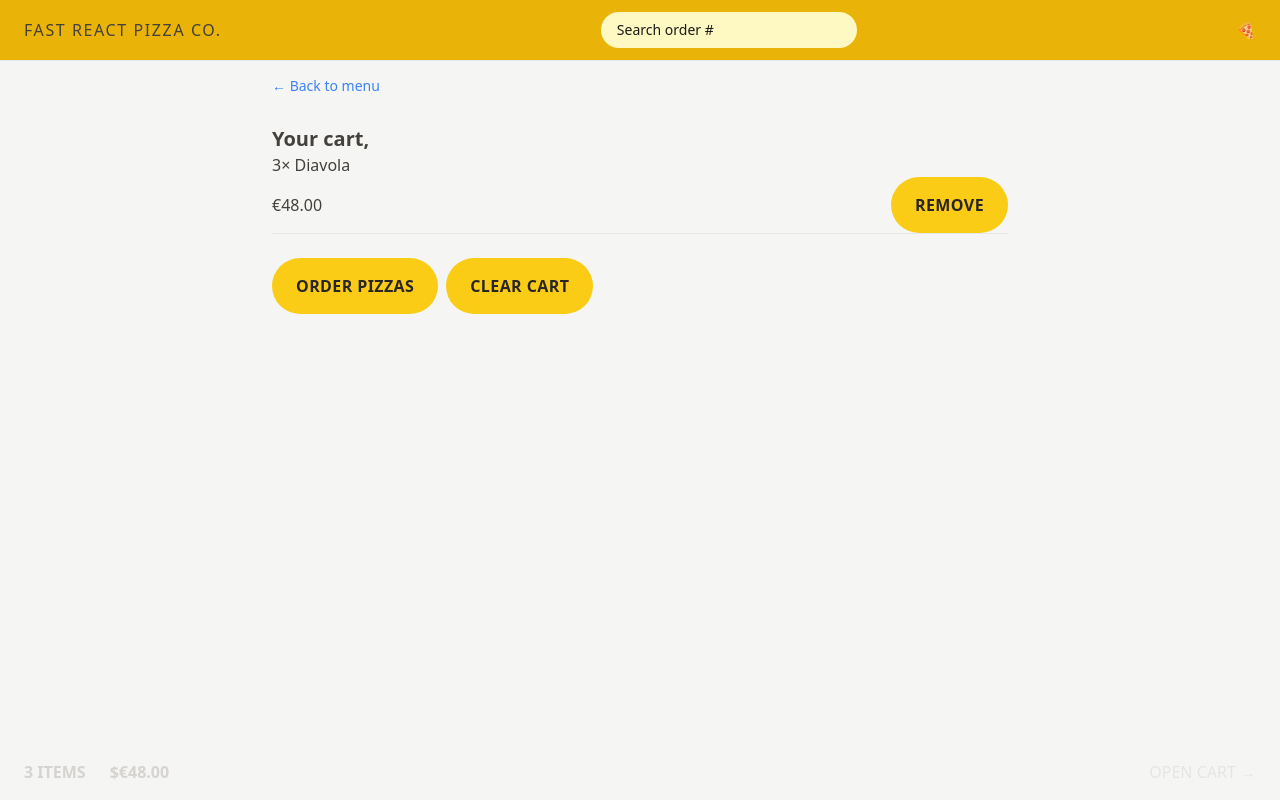
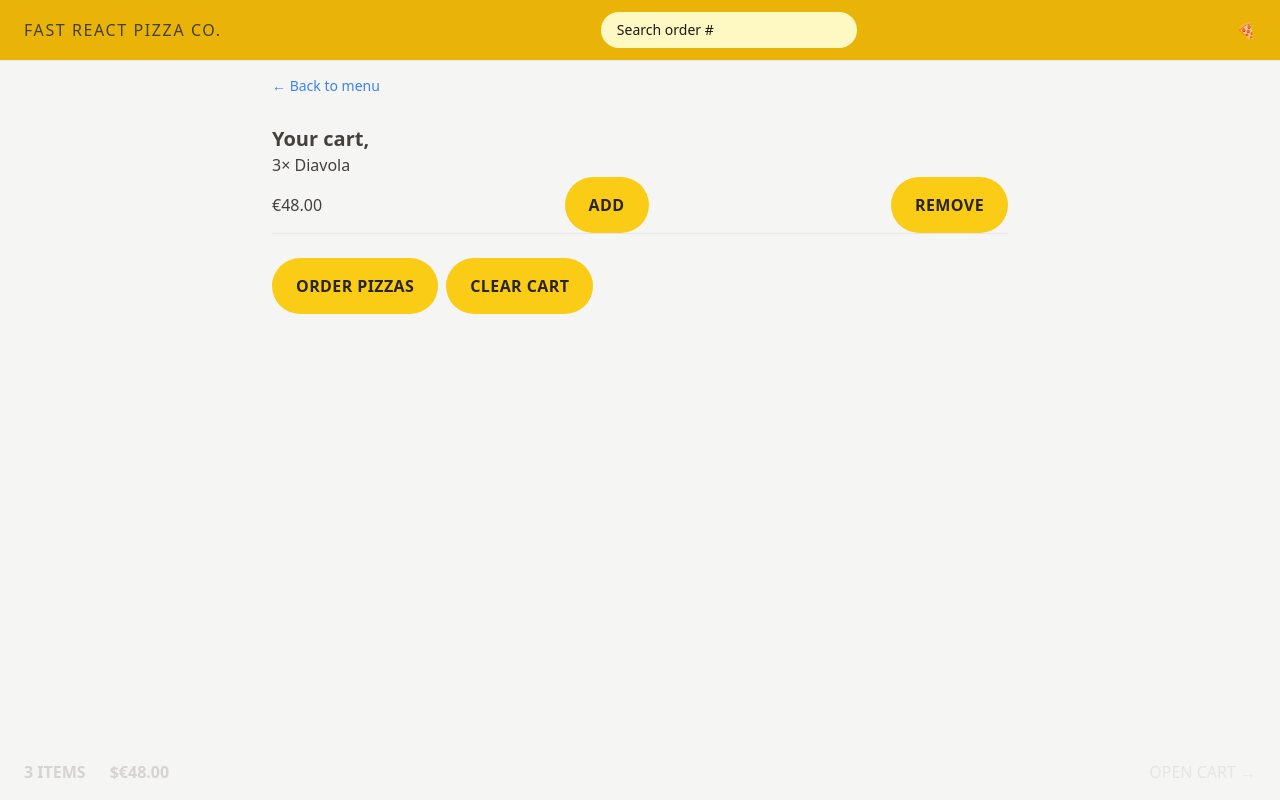
Before and after one commit to Prodipta-Sengupta/fast-react-pizza, a React (Vite) app: page /cart in a window 1280 px wide. Built offline with nearby package versions, Linux system fonts and the light colour scheme.

Commit message:
Added remove button

```diff
--- a/src/features/cart/CartItem.jsx
+++ b/src/features/cart/CartItem.jsx
@@ -3,11 +3,15 @@ import { formatCurrency } from "../../utils/helpers";
 import PropTypes from "prop-types";
 import { useDispatch } from "react-redux";
 import { removePizzaFromCart } from "./cartSlice";
+import { addPizzaToCart } from "./cartSlice";
 function CartItem({ item }) {
   const dispatch = useDispatch();
   const { name, quantity, totalPrice } = item;
   function removeCartItem() {
     dispatch(removePizzaFromCart({ pizzaId: item.pizzaId }));
+  }
+  function addCartItem() {
+    dispatch(addPizzaToCart({ ...item, quantity: 1 }));
   }
   return (
     <li>
@@ -16,6 +20,7 @@ function CartItem({ item }) {
       </p>
       <div className="flex items-center justify-between">
         <p>{formatCurrency(totalPrice)}</p>
+        <Button onClick={addCartItem}>Add</Button>
         <Button onClick={removeCartItem}>Remove</Button>
       </div>
     </li>
```
